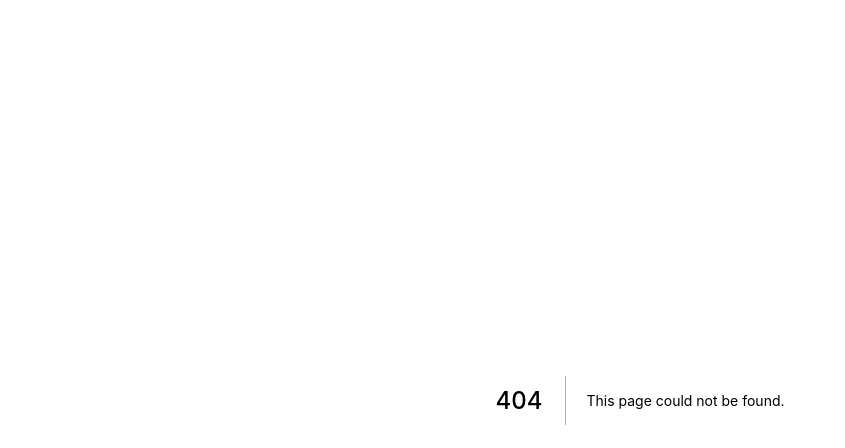
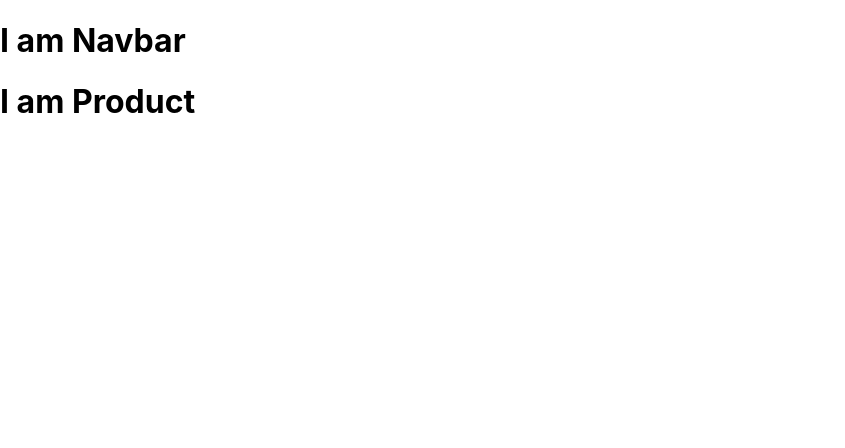
Before and after one commit to saugatdhimal/e-pasal, a Next.js app: page /product in a window 1280 px wide. Before the commit this address had no page. Shown: the top 448 px of the page, without its empty margins (0-845 px from the left). Built offline with nearby package versions, Linux system fonts and the light colour scheme.

Commit message:
displaying Nabbar in every page using Layout.js (shortcut) 👨‍💻👨‍💻👨‍💻

```diff
--- /dev/null
+++ b/components/Layout.js
@@ -0,0 +1,12 @@
+import Navbar from "./Navbar";
+
+function Layout({children}) {
+    return (
+        <>
+           <Navbar />
+           {children}
+        </>
+    )
+}
+
+export default Layout
--- a/pages/_app.js
+++ b/pages/_app.js
@@ -1,7 +1,12 @@
-import '../styles/globals.css'
+import Layout from "../components/Layout";
+import "../styles/globals.css";
 
 function MyApp({ Component, pageProps }) {
-  return <Component {...pageProps} />
+  return (
+    <Layout>
+      <Component {...pageProps} />
+    </Layout>
+  );
 }
 
-export default MyApp
+export default MyApp;
--- /dev/null
+++ b/pages/product.js
@@ -0,0 +1,10 @@
+
+function product() {
+    return (
+        <div>
+            <h1>I am Product</h1>
+        </div>
+    )
+}
+
+export default product
```
